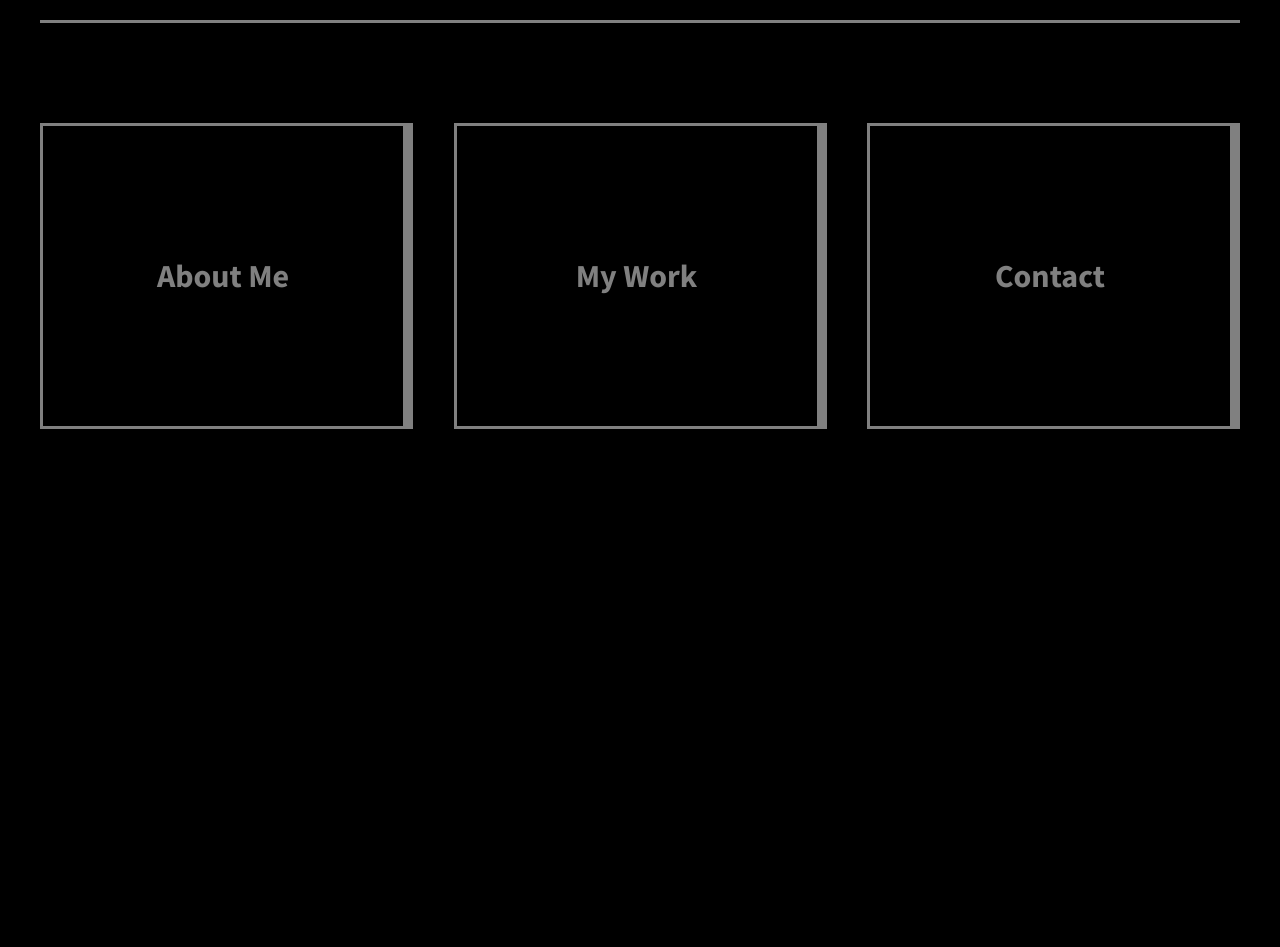
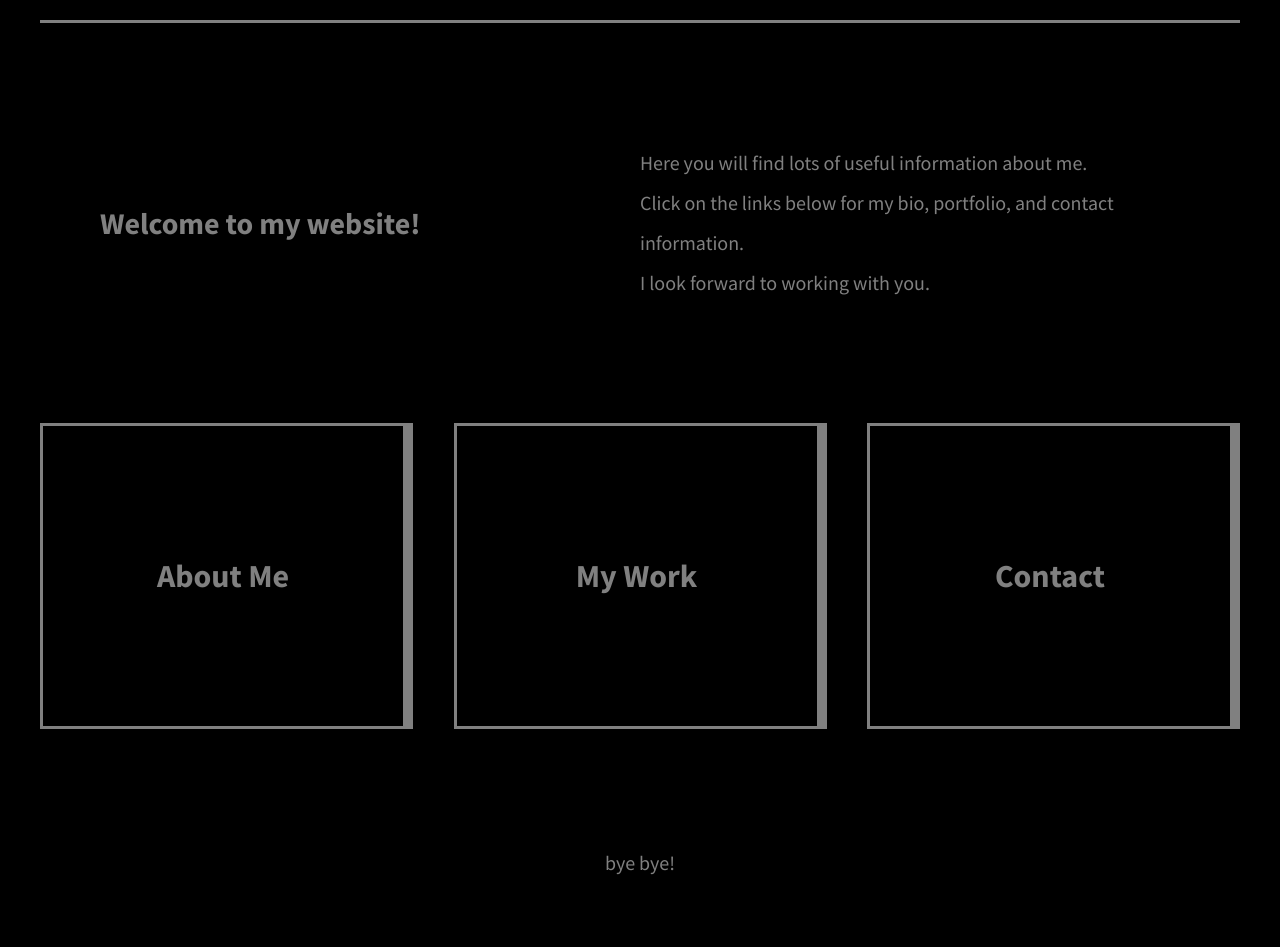
Before and after one commit to peter-kalavritinos/flexbox-five, a plain HTML site: page index.html in a window 1280 px wide. Shown: the part 220-1167 px from the top of the page. Before the commit the page ends 880 px from the top, so only its background shows below. Drawn offline with nearby package versions, Linux system fonts and the light colour scheme.

Commit message:
Added my changes to final site

```diff
--- a/css/main.css
+++ b/css/main.css
@@ -127,11 +127,39 @@ header h1 {
   font-weight: 600;
 }
 
+.main {
+  align-items: center;
+  display: flex;
+  flex-flow: row wrap;
+  justify-content: center;
+  margin-bottom: 100px;
+
+
+}
+
+.flex-items {
+  display: flex;
+  align-items: center;
+  justify-content: space-between;
+  width: 45%;
+}
+
+.flex-items h2 {
+  font-weight: 700;
+  color: gray;
+}
+
+.flex-items p {
+  color: gray;
+  line-height: 40px;
+}
+
 .wrapper {
   /*add display:flex and set justify-content to space-between*/
   display: flex;
   font-weight: 700;
   justify-content: space-between;
+  margin-bottom: 100px;
 }
 
 .div-1, .div-2, .div-3 {
@@ -158,6 +186,16 @@ header h1 {
   text-decoration: none;
 }
 
+footer {
+  padding-bottom: 50px;
+  display: flex;
+  justify-content: center;
+  align-items: center;
+}
+
+footer p {
+  color: gray;
+}
 
 
 
--- a/index.html
+++ b/index.html
@@ -3,7 +3,7 @@
     <head>
         <meta charset="utf-8">
         <meta http-equiv="x-ua-compatible" content="ie=edge">
-        <title>Make me into a grid!</title>
+        <title>Flexbox Sample Site!</title>
         <meta name="description" content="">
         <meta name="viewport" content="width=device-width, initial-scale=1">
 
@@ -25,6 +25,18 @@
           <h1>hi, my name is peter</h1>
         </header>
 
+        <section class="main">
+        <div class="flex-items">
+          <h2>Welcome to my website!</h2>
+        </div>
+        <div class="flex-items">
+          <p>Here you will find lots of useful information about me.<br>
+            Click on the links below for my bio, portfolio, and contact information.<br>
+            I look forward to working with you.
+        </div>
+          </p>
+        </section>
+
         <section class="wrapper">
             <div class="div-1">
                 <p>About Me</p>
@@ -36,6 +48,10 @@
                 <p>Contact</p>
             </div>
         </section>
+
+        <footer>
+          <p>bye bye!</p>
+        </footer>
 
         <script src="https://ajax.googleapis.com/ajax/libs/jquery/1.11.3/jquery.min.js"></script>
         <script>window.jQuery || document.write('<script src="js/vendor/jquery-1.11.3.min.js"><\/script>')</script>
```
